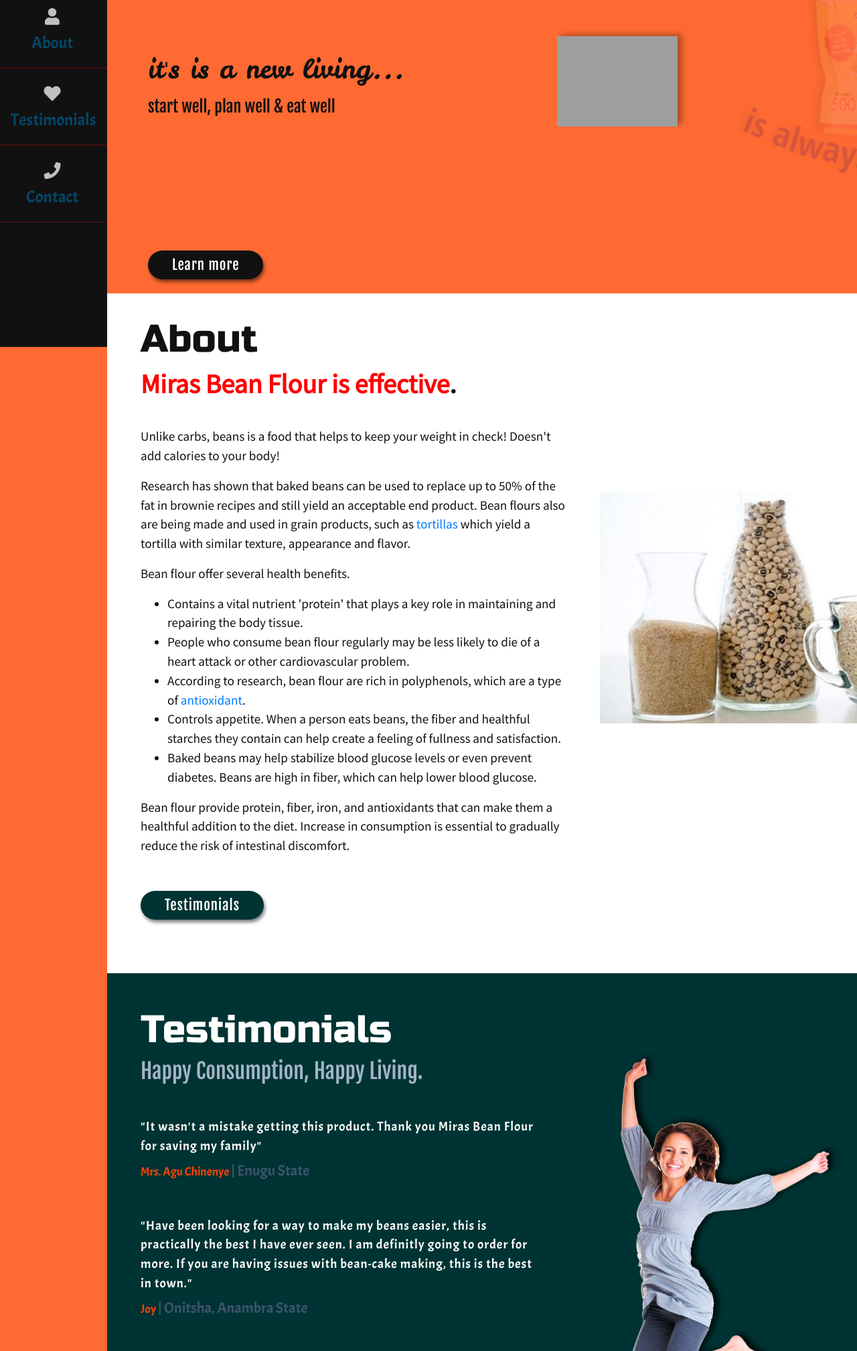
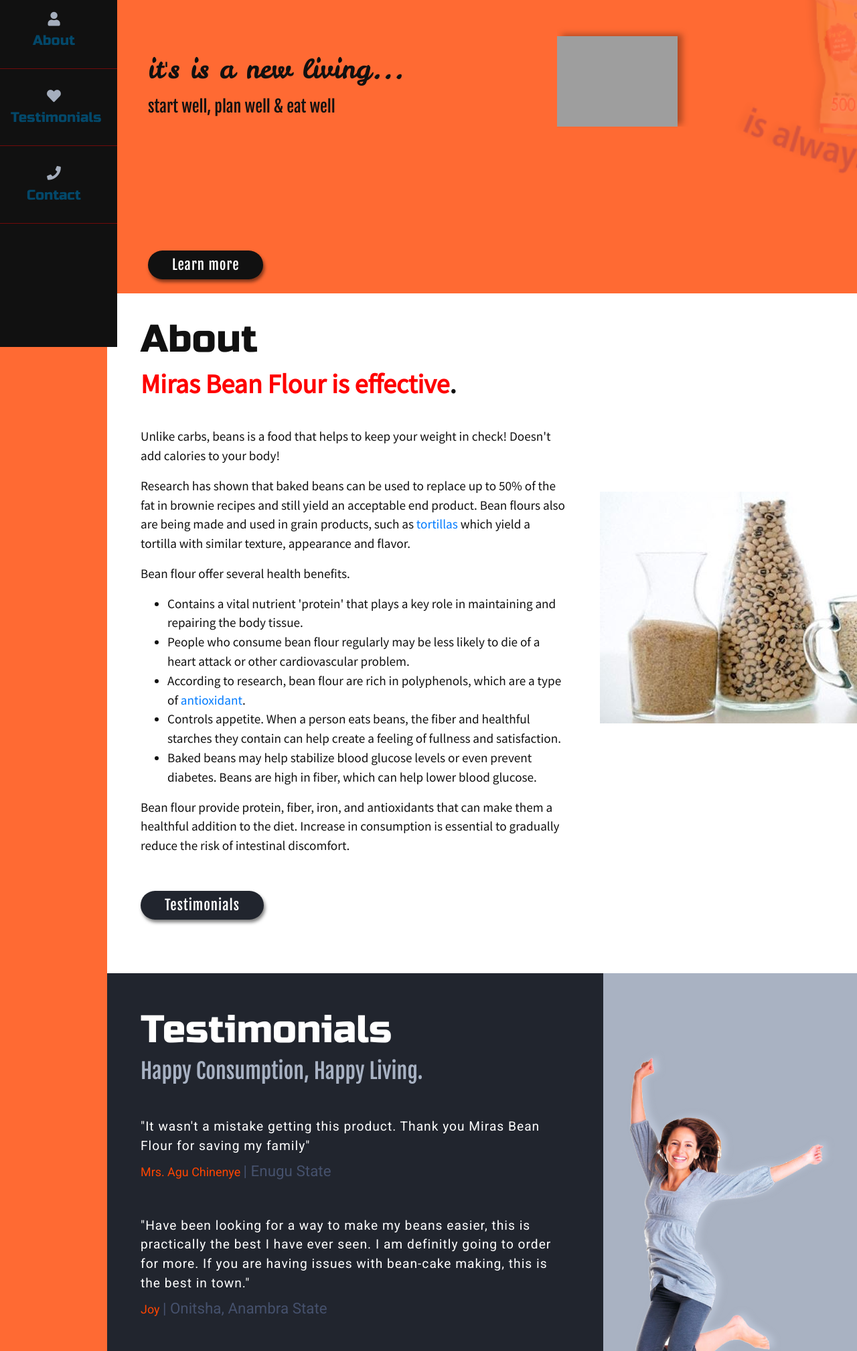
Before and after one commit to johnphealipto/one-page-website, a plain HTML site: page index.html in a window 1280 px wide. Shown: the part 282-2299 px from the top of the page at 67% size. Drawn offline with nearby package versions, Linux system fonts and the light colour scheme; grey boxes are pictures that could not be loaded.

Commit message:
Little changes

```diff
--- a/css/style.css
+++ b/css/style.css
@@ -3,7 +3,8 @@
 @import url('https://fonts.googleapis.com/css2?family=Open+Sans+Condensed:wght@300&display=swap');
 @import url('https://fonts.googleapis.com/css2?family=Source+Sans+Pro:wght@300;400&display=swap');
 @import url('https://fonts.googleapis.com/css2?family=Russo+One&display=swap');
-@import url('https://fonts.googleapis.com/css2?family=Acme&display=swap');
+@import url('https://fonts.googleapis.com/css2?family=Roboto&display=swap');
+
 
 * {
   box-sizing: border-box;
@@ -30,7 +31,7 @@ body {
 /*** SIDE NAV ***/
 .sidenav {
   height: 100%;
-  width: 160px;
+  width: 175px;
   position: fixed;
   z-index: 1;
   top: 0;
@@ -40,18 +41,18 @@ body {
   padding-top: 20px;
 }
 .sidenav a {
-   font-family: 'Acme', sans-serif;
-   padding: 5px 20px 2px 16px;
+   font-family: 'Russo One', sans-serif;
+   padding: 10px 30px 10px 16px;
    text-decoration: none;
-   font-size: 25px;
+   font-size: 1.3rem;
    color: #03486a;
    display: block;
    text-align: center;
 }
 .sidenav a i {
-  color: silver;
+  color: rgba(203, 214, 232, 0.8);;
   -webkit-transition: all 0.4s ease-out;
-  transition: all 0.4s ease-out;
+  transition: all 0.5s ease-out;
 }
 .sidenav a i:hover {
   color: red;
@@ -272,14 +273,14 @@ h1.heading {
   text-decoration: none;
   border-radius: 30px;
   box-shadow: 2px 4px 5px rgba(0, 0, 0, 0.5);
-  background-color: #033;
+  background-color: rgb(33, 37, 46);
   color: #fff;
   padding: 5px 35px;
   -webkit-transition: all 0.4s ease-out;
   transition: all 0.4s ease-out;
 }
 .testimonial-tag a:hover {
-  background: rgba(0, 51, 51, 0.8);
+  background: rgba(33, 37, 46, 0.8);
   color: #fff;
   padding: 5px 32px;
 
@@ -291,7 +292,7 @@ h1.heading {
 /*** COMMENTS BOX ***/
 #comments {
   display: flex;
-  background-color: #033;
+  background-color: rgb(33, 37, 46);
 }
 .col-content-comments {
    margin-right: 20px;
@@ -310,7 +311,7 @@ h1.heading {
   font-size: 1.2rem;
 }
 .comment {
-   font-family: 'Acme', sans-serif;
+   font-family: 'Roboto', sans-serif;
    margin-top: 50px;
    margin-right: 48px;
    margin-bottom: 5vh;
@@ -330,15 +331,16 @@ h1.heading {
 }
 .col-img-comments {
    margin-left: 0;
-   margin-top: 15vh;
-   margin-bottom: 5vh;
    width: 100vw;
+   background-color: rgba(203, 214, 232, 0.8);
 }
 .col-img-comments img {
    width: 150%;
+   margin-top: 15vh;
+   margin-bottom: 5vh;
    margin-left: -160px;
-   -webkit-filter: drop-shadow(7px -3px 5px rgba(0, 0, 0, 0.8));
-  filter: drop-shadow(7px -3px 5px rgba(0, 0, 0, 0.8));
+   -webkit-filter: drop-shadow(7px -3px 5px rgba(203, 214, 232, 0.5));
+  filter: drop-shadow(7px -3px 5px rgba(203, 214, 232, 0.5));
 }
 /*** END OF COMMENTS BOX ***/
 
```
